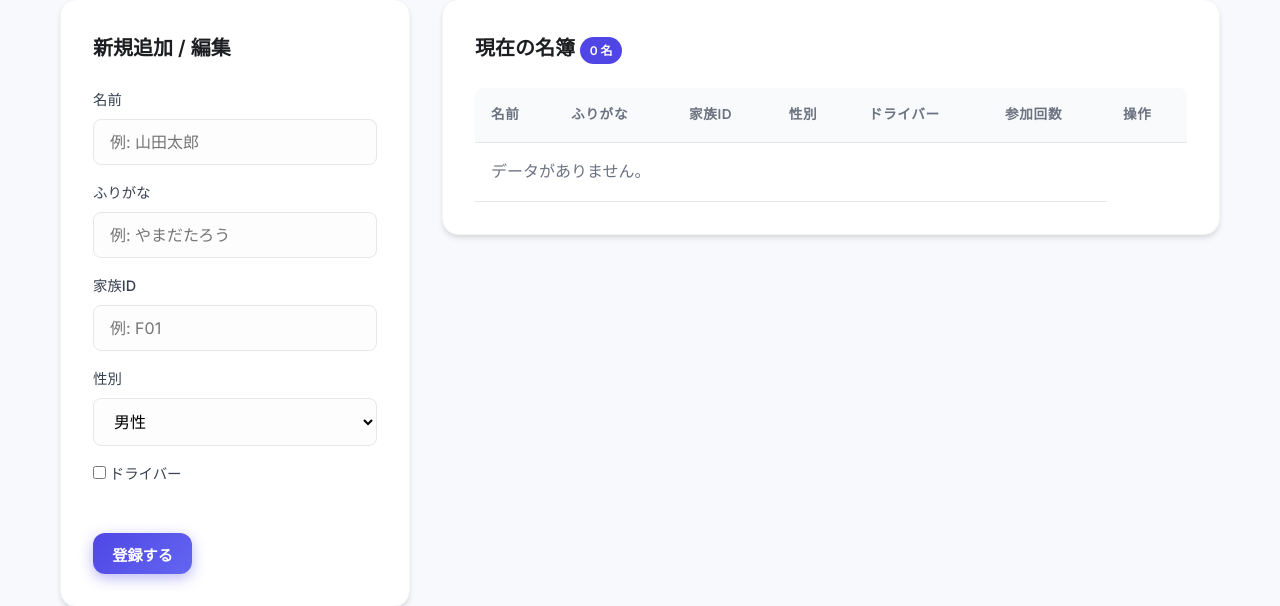
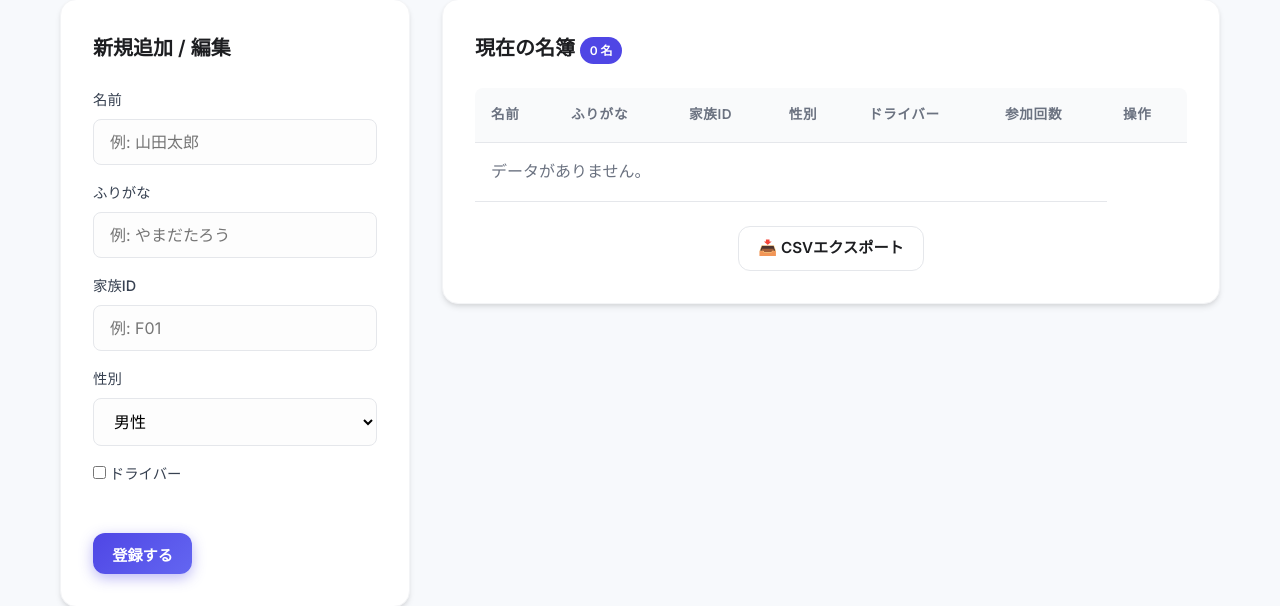
Before and after one commit to kujirahand/car-pair, a PHP site: page /index.php?action=edit_list in a window 1280 px wide. Shown: the part 195-801 px from the top of the page. Run offline with PHP 8.4, Linux system fonts and the light colour scheme; the visitor is signed in with stand-in values (Sample User, id 1).

Commit message:
filter and download csv

```diff
--- a/templates/edit_list.php
+++ b/templates/edit_list.php
@@ -79,6 +79,9 @@
                 </tbody>
             </table>
         </div>
+        <div style="margin-top: 1.5rem; text-align: center;">
+            <a href="?action=export_csv" class="btn btn-outline">📥 CSVエクスポート</a>
+        </div>
     </div>
 </div>
 
```
